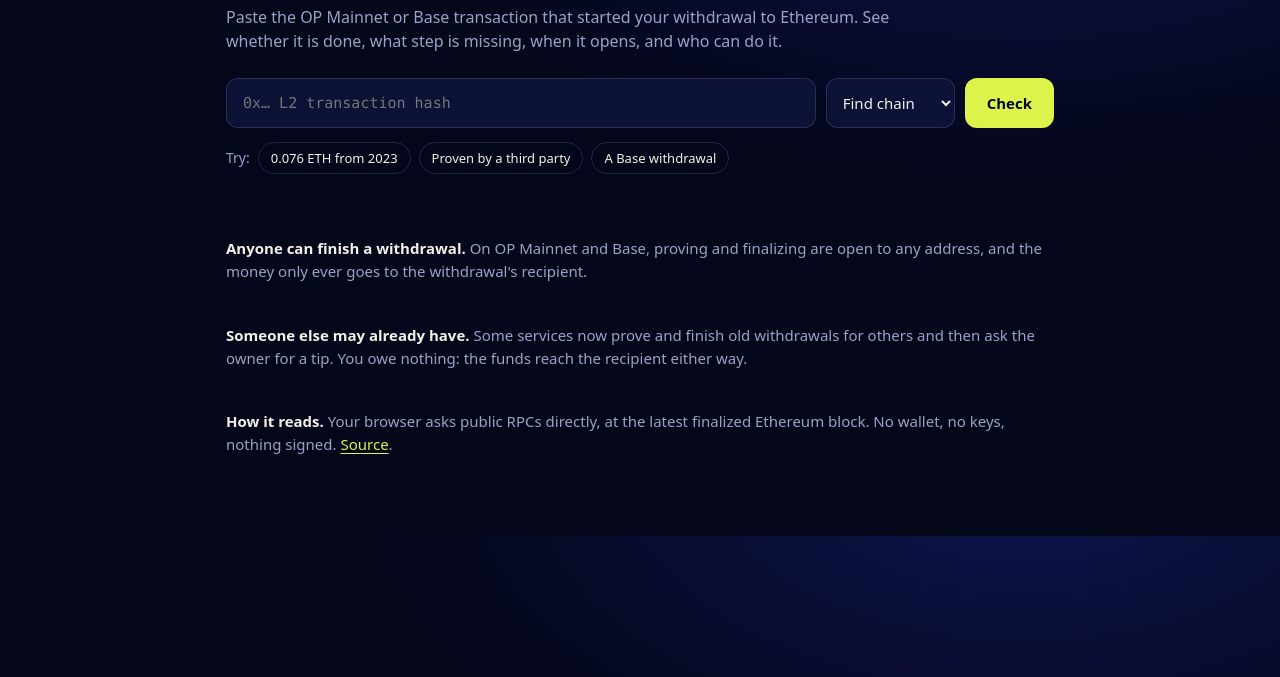
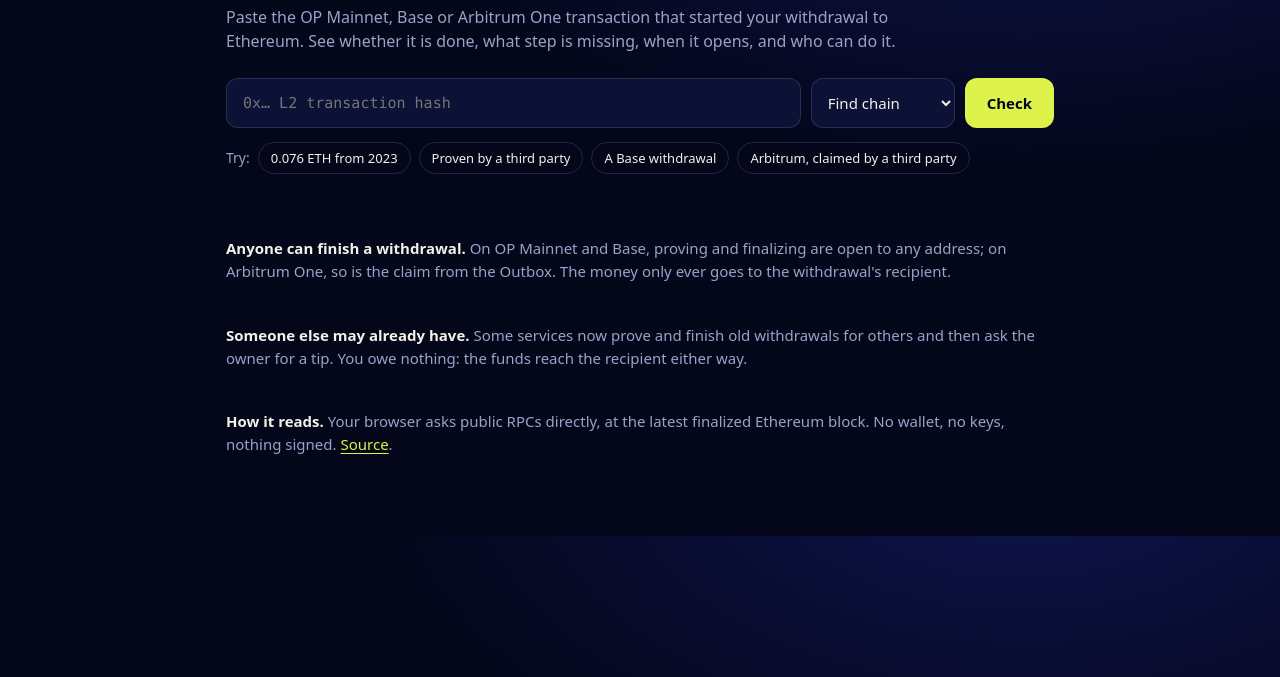
Before and after one commit to cryppit/wheres-my-withdrawal, a website: page index.html in a window 1280 px wide. Shown: the part 123-800 px from the top of the page. Drawn offline with Linux system fonts and the light colour scheme.

Commit message:
Page and README: Arbitrum One
The page offers Arbitrum One in the chain list, shows the claim, its sender and the proof,
and has an Arbitrum sample (a 2023 withdrawal claimed by a third party). The README adds the
Arbitrum row to the decision table, the reads it makes and the RPCs it uses.

```diff
--- a/index.html
+++ b/index.html
@@ -4,7 +4,7 @@
 <meta charset="utf-8">
 <meta name="viewport" content="width=device-width, initial-scale=1">
 <title>Where's My Withdrawal</title>
-<meta name="description" content="Paste an OP Mainnet or Base withdrawal: see what step is missing, when it opens and who can do it. Read-only, no keys.">
+<meta name="description" content="Paste an OP Mainnet, Base or Arbitrum One withdrawal: see what step is missing, when it opens and who can do it. Read-only, no keys.">
 <style>
   :root {
     --bg: #070b22; --deep: #04061a; --panel: #0c1236; --line: rgba(154, 163, 199, 0.2);
@@ -51,35 +51,37 @@
 <main>
   <p class="kicker">Cryppit · read-only · no keys</p>
   <h1>Where's My Withdrawal</h1>
-  <p class="lead">Paste the OP Mainnet or Base transaction that started your withdrawal to Ethereum. See whether it is done, what step is missing, when it opens, and who can do it.</p>
+  <p class="lead">Paste the OP Mainnet, Base or Arbitrum One transaction that started your withdrawal to Ethereum. See whether it is done, what step is missing, when it opens, and who can do it.</p>
 
   <form id="f">
     <input id="tx" name="tx" placeholder="0x… L2 transaction hash" autocomplete="off" spellcheck="false" aria-label="L2 transaction hash">
-    <select id="chain" aria-label="Chain"><option value="auto">Find chain</option><option value="op">OP Mainnet</option><option value="base">Base</option></select>
+    <select id="chain" aria-label="Chain"><option value="auto">Find chain</option><option value="op">OP Mainnet</option><option value="base">Base</option><option value="arb">Arbitrum One</option></select>
     <button class="go" id="go" type="submit">Check</button>
   </form>
   <div class="samples">Try:
     <button type="button" data-tx="0x6dd4496a80c39a43a34d41d84e38ff7f9f6d3b3daf312c5e01f3aa325d1ed970">0.076 ETH from 2023</button>
     <button type="button" data-tx="0xafb31a144d76abfe507df920dc222f2675a562839d8639e9cbace056ab598430">Proven by a third party</button>
     <button type="button" data-tx="0x95e78c5563149643456198b291f78f6bcfa78488268f440ab88e3dfc59bcb46d">A Base withdrawal</button>
+    <button type="button" data-tx="0xb1eece7b4253c1f04bf25bf469a8def4dec6c74d61b7f912470f3d40d06361c1">Arbitrum, claimed by a third party</button>
   </div>
 
   <div id="out" aria-live="polite"></div>
 
   <section class="about">
-    <p><strong>Anyone can finish a withdrawal.</strong> On OP Mainnet and Base, proving and finalizing are open to any address, and the money only ever goes to the withdrawal's recipient.</p>
+    <p><strong>Anyone can finish a withdrawal.</strong> On OP Mainnet and Base, proving and finalizing are open to any address; on Arbitrum One, so is the claim from the Outbox. The money only ever goes to the withdrawal's recipient.</p>
     <p><strong>Someone else may already have.</strong> Some services now prove and finish old withdrawals for others and then ask the owner for a tip. You owe nothing: the funds reach the recipient either way.</p>
     <p><strong>How it reads.</strong> Your browser asks public RPCs directly, at the latest finalized Ethereum block. No wallet, no keys, nothing signed. <a href="https://github.com/cryppit/wheres-my-withdrawal">Source</a>.</p>
   </section>
 </main>
 <script type="module">
   import { check } from "./src/check.js";
-  import { formatAmount, utc, whoIs } from "./src/render.js";
+  import { formatAmount, utc, whoIs, claimedWhen } from "./src/render.js";
 
   const $ = (id) => document.getElementById(id);
   const PILL = {
     FINALIZED: ["Done", "s-done"], RELAY_FAILED: ["Needs a replay", "s-bad"], READY_TO_FINALIZE: ["Ready to finalize", "s-ready"],
     WAITING_TO_FINALIZE: ["Waiting", "s-wait"], READY_TO_PROVE: ["Ready to prove", "s-ready"], WAITING_FOR_GAME: ["Waiting", "s-wait"],
+    CLAIMED: ["Done", "s-done"], READY_TO_CLAIM: ["Ready to claim", "s-ready"], WAITING_FOR_CONFIRMATION: ["Waiting", "s-wait"],
   };
   const el = (tag, cls, text) => { const e = document.createElement(tag); if (cls) e.className = cls; if (text != null) e.textContent = text; return e; };
   const row = (dl, k, v, mono) => { dl.append(el("dt", null, k)); const d = el("dd", mono ? "mono" : null); typeof v === "string" ? (d.textContent = v) : d.append(v); dl.append(d); };
@@ -107,7 +109,9 @@
     if (v.who === "anyone") row(dl, "Who can do it", "Anyone. The money only goes to the recipient.");
     if (f.asset.to) row(dl, "Recipient", f.asset.to, true);
     if (v.proof) row(dl, "Proven", `${utc(v.proof.provenAt)} by ${whoIs(v.proof.submitter, f)}`);
+    if (v.claim) row(dl, "Claimed", `${claimedWhen(v.claim)} by ${whoIs(v.claim.by, f)}`);
     if (v.action) row(dl, "The call", v.action, true);
+    if (v.action && f.proof) row(dl, "Proof", `${f.proof.hashes.length} hashes to root ${f.proof.root}${f.proof.rootConfirmed ? ", which the Outbox has confirmed" : ""}: ${f.proof.hashes.join(" ")}`, true);
     row(dl, "Started", `${utc(f.l2.timestamp)}, L2 block ${f.l2.blockNumber}`);
     row(dl, "Transaction", link(chain.explorer + f.l2.txHash, f.l2.txHash));
     card.append(dl);
```
Also changed, not shown: README.md.
